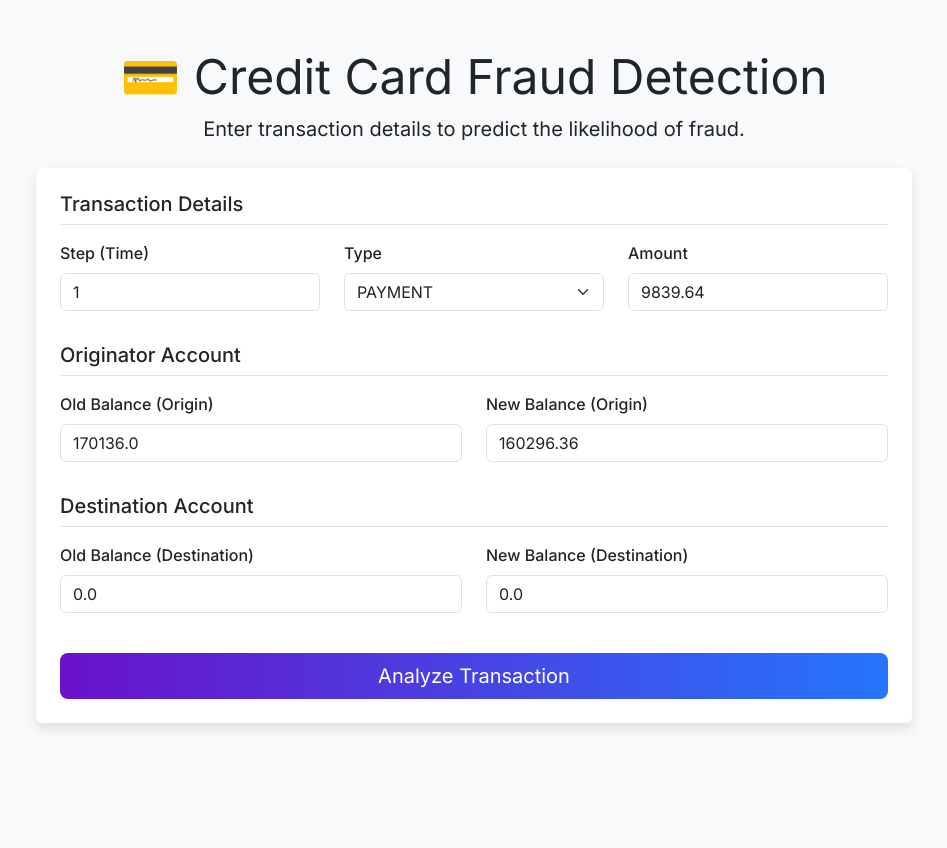
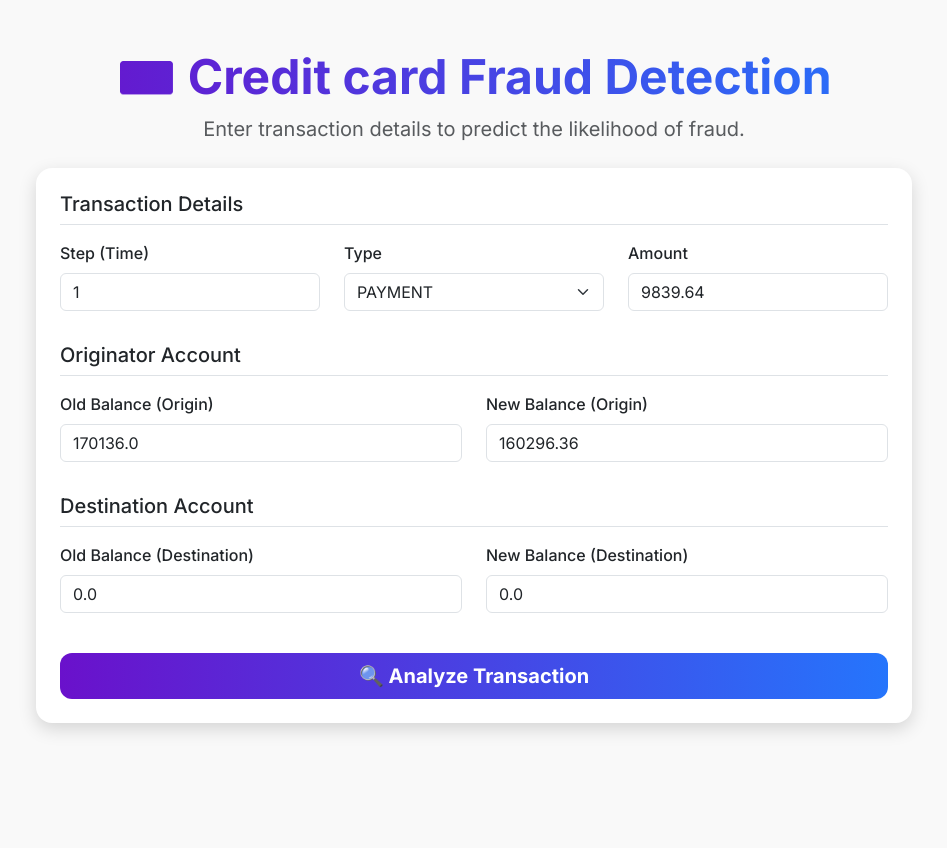
Before and after one commit to Sukrita2004/lastone, a Flask app: page / in a window 1280 px wide. Shown: the whole page, without its empty margins (166-1113 px from the left). Before the commit the page ends 729 px from the top, so only its background shows below. Run offline with Flask 3, Linux system fonts and the light colour scheme.

Commit message:
Update index.html

```diff
--- a/templates/index.html
+++ b/templates/index.html
@@ -6,16 +6,40 @@
   <title>Credit Card Fraud Detection</title>
   <link href="https://cdn.jsdelivr.net/npm/bootstrap@5.3.2/dist/css/bootstrap.min.css" rel="stylesheet">
   <style>
-        body { background-color: #f8f9fa; font-family: 'Inter', sans-serif; }
+    body {
+      background: #f9f9f9;  /* ✅ Light gray background */
+      font-family: 'Inter', sans-serif;
+      min-height: 100vh;
+    }
     .container { max-width: 900px; }
-        .card { border: none; box-shadow: 0 6px 12px rgba(0,0,0,0.1); }
+    .card {
+      border: none;
+      border-radius: 1rem;
+      box-shadow: 0 6px 18px rgba(0,0,0,0.15);
+      background-color: #fff;
+    }
     .form-label { font-weight: 500; }
-        #result-card { display: none; margin-top: 2rem; }
+    #result-card { display: none; margin-top: 2rem; border-radius: 1rem; }
     .result-title { font-size: 1.75rem; font-weight: bold; }
-        .alert-fraud { background-color: #f8d7da; color: #721c24; border-left: 5px solid #721c24;}
-        .alert-suspicious { background-color: #fff3cd; color: #856404; border-left: 5px solid #856404;}
-        .alert-legitimate { background-color: #d4edda; color: #155724; border-left: 5px solid #155724;}
-        .btn-primary { background: linear-gradient(to right, #6a11cb 0%, #2575fc 100%); border: none;}
+    .alert-fraud { background-color: #f8d7da; color: #721c24; border-left: 6px solid #dc3545;}
+    .alert-legitimate { background-color: #d4edda; color: #155724; border-left: 6px solid #28a745;}
+    .btn-primary {
+      background: linear-gradient(to right, #6a11cb 0%, #2575fc 100%);
+      border: none;
+      border-radius: 0.75rem;
+      font-weight: 600;
+      transition: transform 0.2s ease-in-out;
+    }
+    .btn-primary:hover {
+      transform: scale(1.03);
+    }
+    h1.display-5 {
+      font-weight: 700;
+      background: linear-gradient(to right, #6a11cb, #2575fc);
+      -webkit-background-clip: text;
+      -webkit-text-fill-color: transparent;
+    }
+    .badge { padding: 0.5em 0.75em; font-size: 0.9rem; }
   </style>
   <link rel="preconnect" href="https://fonts.googleapis.com">
   <link rel="preconnect" href="https://fonts.gstatic.com" crossorigin>
@@ -24,10 +48,11 @@
 <body>
   <div class="container my-5">
     <div class="text-center mb-4">
-            <h1 class="display-5">💳 Credit Card Fraud Detection</h1>
-            <p class="lead">Enter transaction details to predict the likelihood of fraud.</p>
+      <h1 class="display-5">💳 Credit card Fraud Detection</h1>
+      <p class="lead text-muted">Enter transaction details to predict the likelihood of fraud.</p>
     </div>
 
+    <!-- Input Form -->
     <div class="card p-4">
       <form id="prediction-form">
         <h5 class="mb-3 border-bottom pb-2">Transaction Details</h5>
@@ -77,11 +102,12 @@
         </div>
 
         <div class="d-grid mt-4">
-                    <button type="submit" class="btn btn-primary btn-lg">Analyze Transaction</button>
+          <button type="submit" class="btn btn-primary btn-lg">🔍 Analyze Transaction</button>
         </div>
       </form>
     </div>
 
+    <!-- Result Section -->
     <div id="result-card" class="card p-4">
       <h4 class="mb-3">Prediction Result</h4>
       <div id="result-content" class="p-3 rounded-3">
@@ -108,7 +134,8 @@
         newbalanceDest: parseFloat(document.getElementById('newbalanceDest').value)
       };
 
-            const response = await fetch('https://lastone-aj8c.onrender.com/predict', {
+      try {
+        const response = await fetch('/predict', {
           method: 'POST',
           headers: { 'Content-Type': 'application/json' },
           body: JSON.stringify(data),
@@ -124,22 +151,23 @@
         confidenceLevelBadge.textContent = result.confidence_level;
         document.getElementById('recommended_action').textContent = result.recommended_action;
 
-            resultContent.className = 'p-3 rounded-3'; // Reset classes
-            confidenceLevelBadge.className = 'fw-bold badge fs-6'; // Reset classes
+        // Reset styles
+        resultContent.className = 'p-3 rounded-3';
+        confidenceLevelBadge.className = 'fw-bold badge fs-6';
 
         if (result.prediction_class === 'Fraud') {
           resultContent.classList.add('alert-fraud');
-                confidenceLevelBadge.classList.add('bg-danger');
-            } else if (result.prediction_class === 'Suspicious') {
-                resultContent.classList.add('alert-suspicious');
-                confidenceLevelBadge.classList.add('bg-warning', 'text-dark');
+          confidenceLevelBadge.classList.add('bg-danger', 'text-white');
         } else {
           resultContent.classList.add('alert-legitimate');
-                confidenceLevelBadge.classList.add('bg-success');
+          confidenceLevelBadge.classList.add('bg-success', 'text-white');
         }
 
         resultCard.style.display = 'block';
         resultCard.scrollIntoView({ behavior: 'smooth' });
+      } catch (error) {
+        alert('Error: ' + error.message);
+      }
     });
   </script>
 </body>
```
Lines whose indentation alone changed are shown as unchanged.
